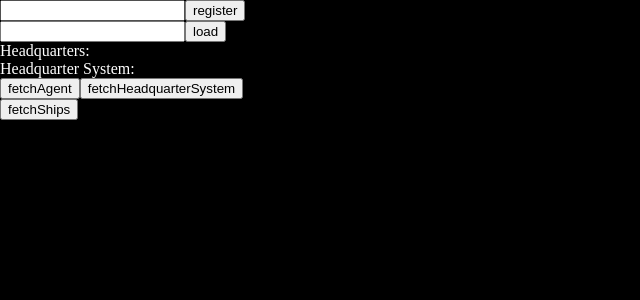
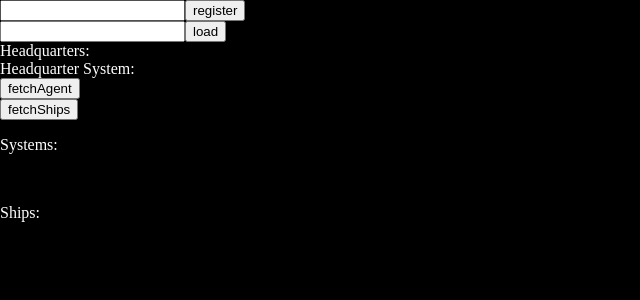
Before and after one commit to DarkAce65/space-traders, a React (Vite) app: page / in a window 1280 px wide. Shown: the top 300 px of the page, without its empty margins (0-640 px from the left). Built offline with nearby package versions, Linux system fonts and the light colour scheme; what openapi-fetch would draw is missing.

Commit message:
Visualize known systems

```diff
--- a/src/Test.tsx
+++ b/src/Test.tsx
@@ -1,12 +1,13 @@
 import { useEffect, useMemo, useState } from 'react';
 import { styled } from 'styled-components';
 
-import { registerAgent } from './data/actions';
+import { loadLocalData, registerAgent } from './data/actions';
 import { fetchAgent } from './data/slices/agentSlice';
 import { loadToken } from './data/slices/authSlice';
 import { fetchAllShips } from './data/slices/shipsSlice';
 import { fetchSystem, fetchSystemWaypoints } from './data/slices/universeSlice';
 import { useAppDispatch, useAppSelector } from './data/storeUtils';
+import { isHydratedSystem } from './types';
 
 const Dark = styled.div`
   position: fixed;
@@ -20,6 +21,10 @@ const Dark = styled.div`
 
 const Test = () => {
   const dispatch = useAppDispatch();
+
+  useEffect(() => {
+    dispatch(loadLocalData());
+  }, [dispatch]);
 
   const [name, setName] = useState('');
   const [token, setToken] = useState('');
@@ -39,6 +44,13 @@ const Test = () => {
 
   const headquarters = useAppSelector((state) => state.agent.headquarters);
   const headquarterSystem = headquarters ? headquarters.split('-').slice(0, 2).join('-') : '';
+
+  const knownSystems = useAppSelector((state) => state.universe.systems);
+  const orderedSystems = useMemo(() => {
+    const systemSymbols = Object.keys(knownSystems).sort();
+    return systemSymbols.map((systemSymbol) => knownSystems[systemSymbol].data);
+  }, [knownSystems]);
+  const knownWaypoints = useAppSelector((state) => state.universe.waypoints);
 
   const ships = useAppSelector((state) => state.ships.ships);
   const orderedShips = useMemo(() => {
@@ -89,6 +101,7 @@ const Test = () => {
       >
         fetchAgent
       </button>
+      {headquarterSystem && (
         <button
           onClick={() => {
             dispatch(fetchSystem(headquarterSystem));
@@ -97,6 +110,7 @@ const Test = () => {
         >
           fetchHeadquarterSystem
         </button>
+      )}
       <br />
       <button
         onClick={() => {
@@ -106,6 +120,28 @@ const Test = () => {
         fetchShips
       </button>
       <br />
+      <p>Systems:</p>
+      {orderedSystems.map((system) => (
+        <div key={system.symbol}>
+          <p>
+            {system.symbol} ({system.type})
+          </p>
+          {isHydratedSystem(system) &&
+            system.waypoints
+              .filter((waypointSymbol) =>
+                Object.prototype.hasOwnProperty.call(knownWaypoints, waypointSymbol)
+              )
+              .sort()
+              .map((waypointSymbol) => (
+                <p key={waypointSymbol} style={{ marginLeft: 20 }}>
+                  {knownWaypoints[waypointSymbol].data.symbol} (
+                  {knownWaypoints[waypointSymbol].data.type})
+                </p>
+              ))}
+        </div>
+      ))}
+      <br />
+      <p>Ships:</p>
       {orderedShips.map((ship) => (
         <div key={ship.symbol}>
           {ship.symbol} ({ship.registration.role}) - Fuel: {ship.fuel.current} /{' '}
```
Lines whose indentation alone changed are shown as unchanged.
